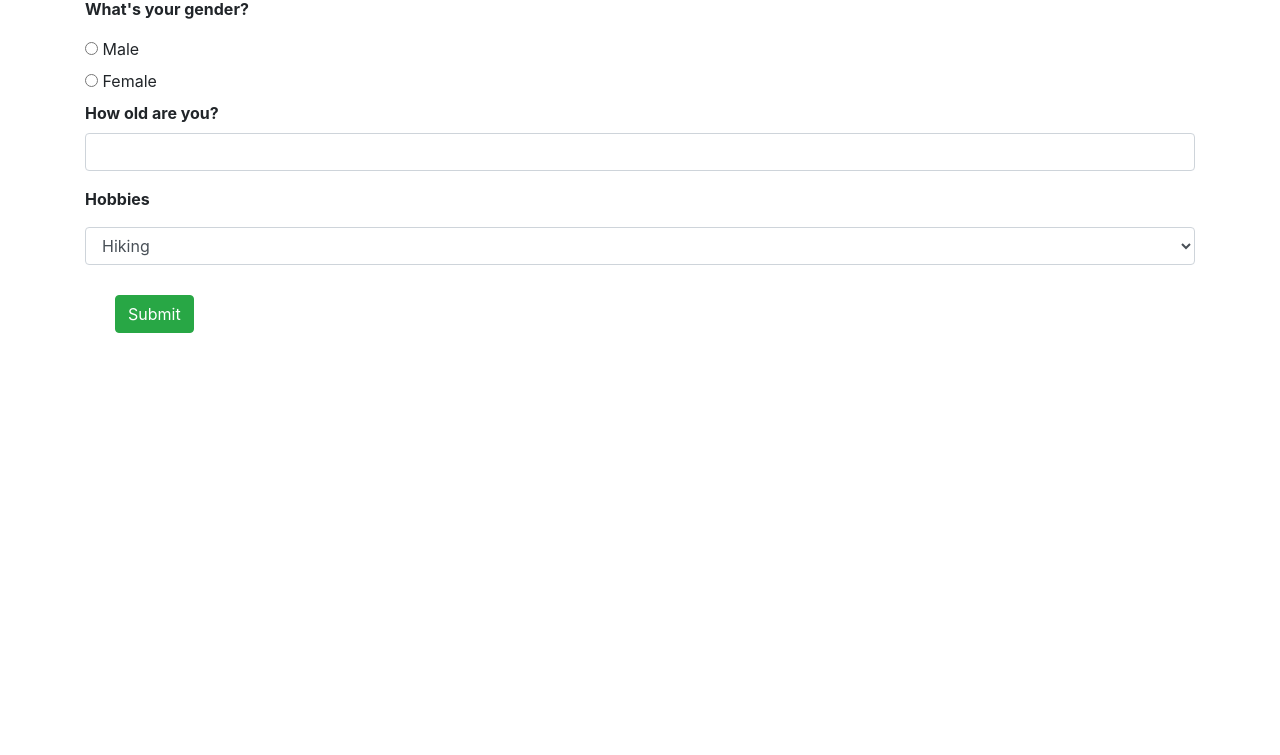
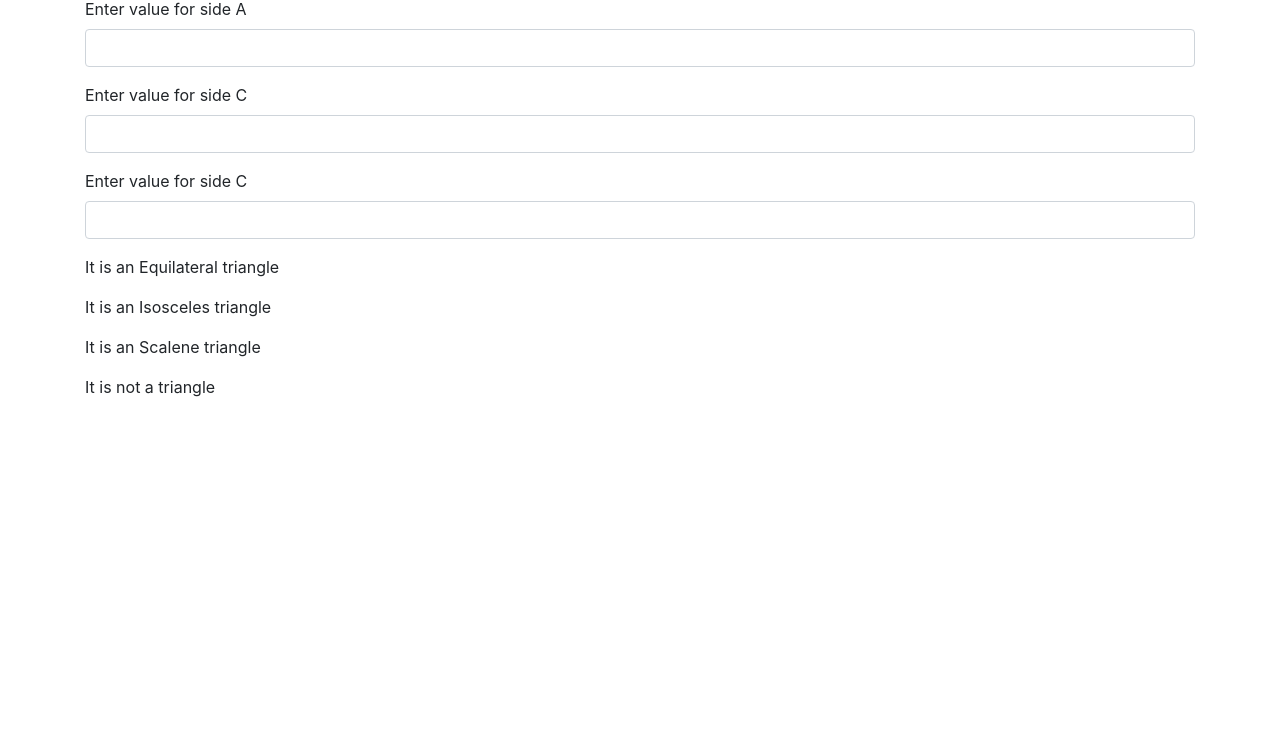
Before and after one commit to Connor85/triangle-tests, a plain HTML site: page index.html in a window 1280 px wide. Shown: the part 45-800 px from the top of the page. Drawn offline with Linux system fonts and the light colour scheme.

Commit message:
add html and css

```diff
--- a/css/styles.css
+++ b/css/styles.css
@@ -1,14 +1,3 @@
-.bold{
-  font-weight: bold;
-}
-button{
-  margin: 30px;
-}
-
-img {
-  width: 400px;
-}
-
-.vanessa, .zac, .brutal {
+.isoceles, .equilateral, .scalene, .nope {
   display: none;
 }
--- a/index.html
+++ b/index.html
@@ -5,51 +5,38 @@
   <link href="css/styles.css" rel="stylesheet" type="text/css">
   <script src="js/jquery-3.3.1.js"></script>
   <script src="js/scripts.js"></script>
-  <title>Celebrity dating</title>
+  <title>Triangle</title>
 </head>
 <body>
   <div class="container">
-    <h3>Celebrity Dating</h3>
-    <form id="celebrity-dating">
-      <div class="radio">
-        <p class="bold">What's your gender?</p>
-      <div id="gender">
-        <label>
-          <input type="radio" name="gender" value="male">
-          Male
-        </label>
-      </div>
-      <div class="radio">
-        <label>
-          <input type="radio" name="gender" value="female">
-          Female
-        </label>
-      </div>
-        <div id="age" class="form-group">
-          <label for="age" class="bold">How old are you?</label>
-          <input id="age" class="form-control" type="text">
+    <h3>Triangle!</h3>
+    <form>
+        <div class="form-group">
+          <label for="sideA">Enter value for side A</label>
+          <input id="sideA" class="form-control" type="number">
         </div>
-        <p class="bold">Hobbies</p>
-        <select class="form-control" id="hobbies">
-          <option value="hiking">Hiking</option>
-          <option value="eating">Eating</option>
-          <option vlaue="bike">Biking</option>
-          <option value="fashion">Fashion</option>
-        </select>
-      </div>
-      <button class="btn btn-success" type="submit">Submit</button>
+        <div class="form-group">
+          <label for="sideB">Enter value for side C</label>
+          <input id="sideB" class="form-control" type="number">
+        </div>
+        <div class="form-group">
+          <label for="sideC">Enter value for side C</label>
+          <input id="sideC" class="form-control" type="number">
+        </div>
     </form>
-    <div class="vanessa">
-      <img src="img/vanessa.jpg" alt="vanessa hudgens">
-      <p>You matched with vanessa hudgens!!!!!!!</p>
+    <div id="equilateral">
+      <p>It is an Equilateral triangle</p>
     </div>
-    <div class="zac">
-      <img src="img/zac.jpg" alt="Zac Efron">
-      <p>You matched with Zac Efron!!!!!!!</p>
+    <div id="isosceles">
+      <p>It is an Isosceles triangle</p>
     </div>
-    <div class="brutal">
-      <p>Sorry! Get a dog</p>
+    <div id="scalene">
+      <p>It is an Scalene triangle</p>
     </div>
+    <div id="nope">
+      <p>It is not a triangle</p>
+    </div>
+
   </div>
 </body>
 </html>
--- a/js/scripts.js
+++ b/js/scripts.js
@@ -4,24 +4,6 @@ $(document).ready(function(){
     var gender = $('input[name=gender]:checked').val();
     var hobbies = $("select#hobbies").val();
 
-    if(gender === "female" && hobbies === "hiking"){
-      $(".vanessa").show();
-      $(".zac").hide();
-      $(".brutal").hide();
-
-    }
-    else if(gender === "male" && hobbies ==="eating"){
-      $(".zac").show();
-      $(".vanessa").hide();
-      $(".brutal").hide();
-    }
-
-    else{
-      $(".brutal").show();
-      $(".zac").hide();
-      $(".vanessa").hide();
-    }
-
     event.preventDefault();
   });
 });
```
